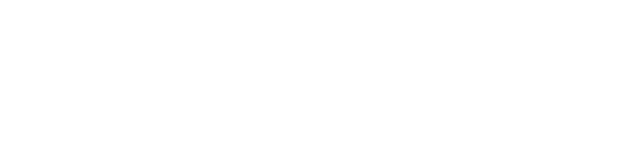
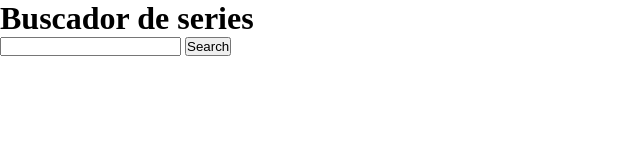
Before and after one commit to evaferrerasbr/series-finder, a website: page src/html/index.html in a window 1280 px wide. Shown: the whole page, without its empty margins (0-640 px from the left). Drawn offline with nearby package versions, Linux system fonts and the light colour scheme; files that its build step writes are made by us from their sources.

Commit message:
Set basic html structure of the page: h1, form and ul

```diff
--- a/src/html/partials/main.html
+++ b/src/html/partials/main.html
@@ -1 +1,16 @@
-<main></main>
+<main>
+  <h1>Buscador de series</h1>
+  <form>
+    <label for="search">
+      <input type="text" name="search" id="search" />
+    </label>
+    <input
+      type="button"
+      name="button"
+      id="button"
+      class="btn js-btn"
+      value="Search"
+    />
+  </form>
+  <ul class="js-list"></ul>
+</main>
```
